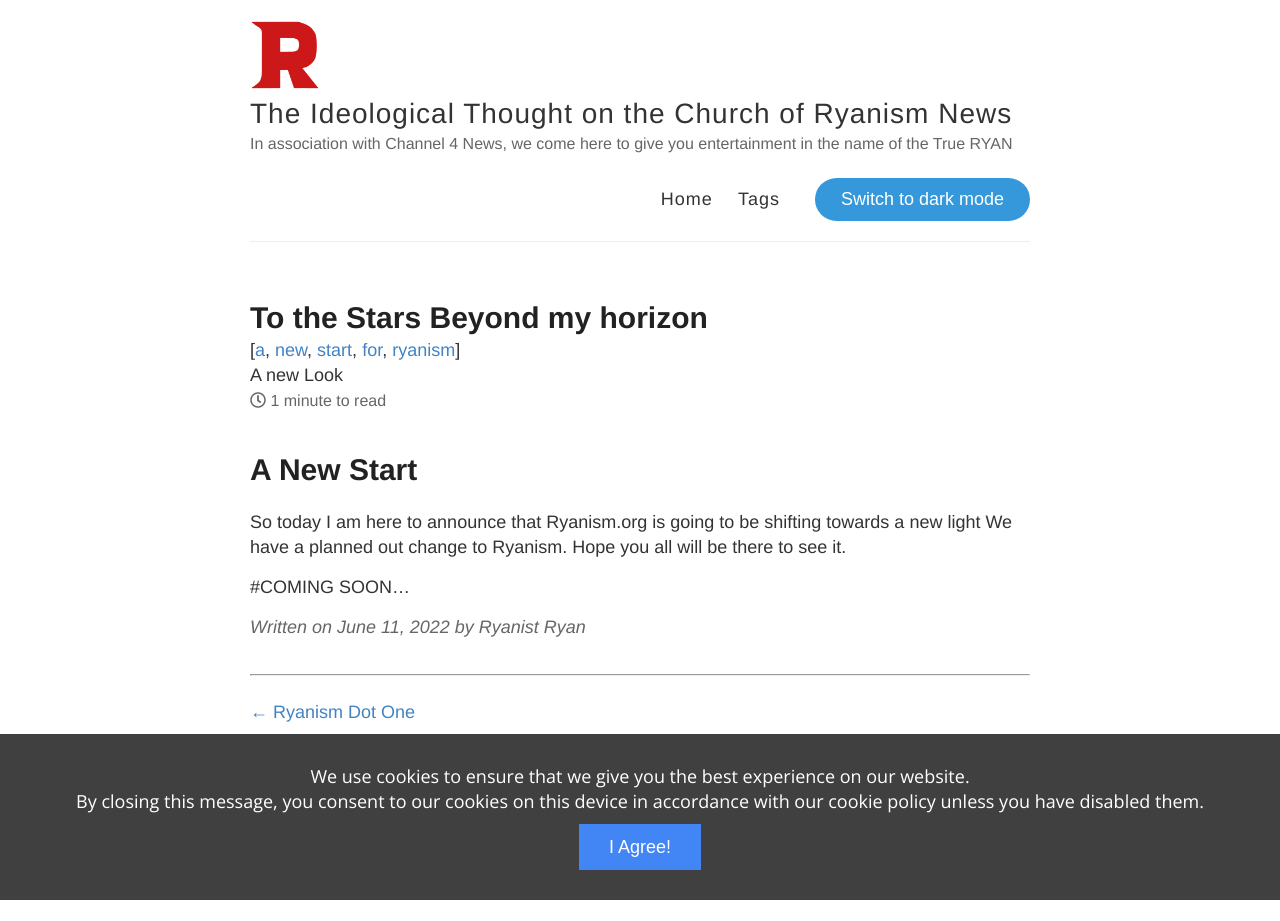
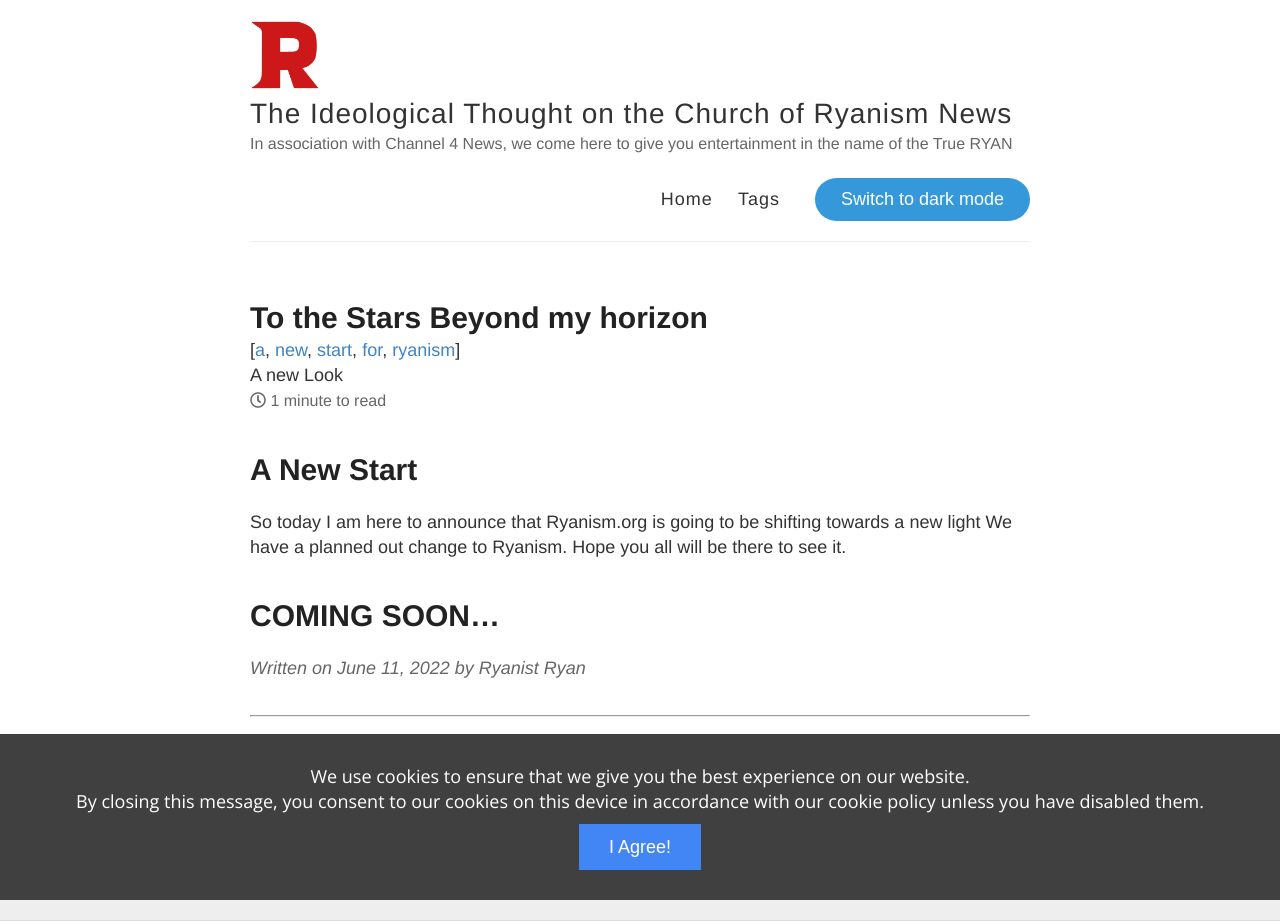
Before and after one commit to churchofryanism/blog.ryanism.org, a Jekyll site: the page built from _posts/2022-6-11-Ryanism-Changes.md, in a window 1280 px wide. Built offline with Jekyll 4.4.1, drawn with Linux system fonts in a browser that asks for light colours; comment, search, counter and statistics services are not loaded; before the commit the page ends 900 px from its top, so only the background shows below that.

```diff
--- a/_posts/2022-6-11-Ryanism-Changes.md
+++ b/_posts/2022-6-11-Ryanism-Changes.md
@@ -12,4 +12,4 @@ So today I am here to announce that Ryanism.org is going to be shifting towards
 We have a planned out change to Ryanism.
 Hope you all will be there to see it.
 
-#COMING SOON...
+# **COMING SOON...**
```
